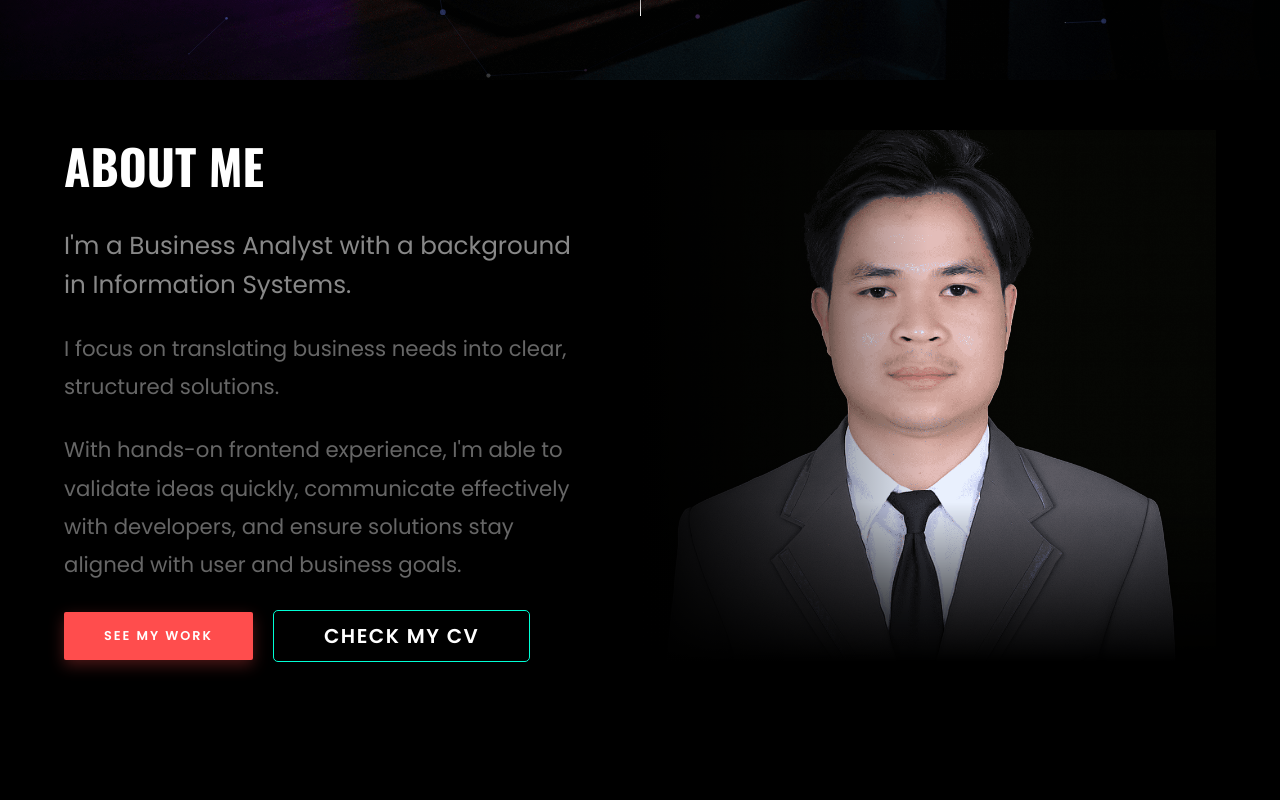
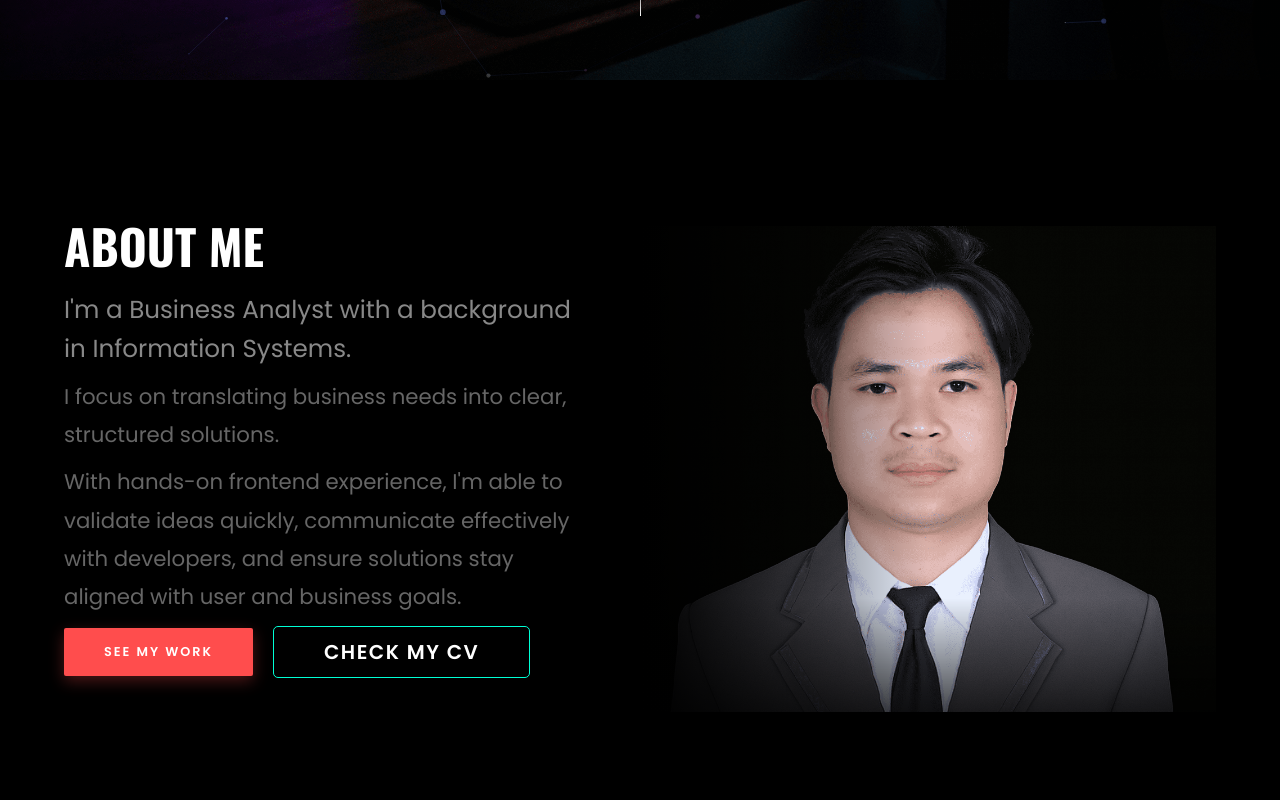
Before and after one commit to Creastein/portofolio, a Next.js app: page / in a window 1280 px wide. Shown: the part 720-1520 px from the top of the page. Built offline with nearby package versions, Linux system fonts and the light colour scheme; no server answers; a web font is replaced by a local one.

Commit message:
feat: Implement About and Hero sections with interactive and parallax features.

```diff
--- a/app/components/AboutSection.tsx
+++ b/app/components/AboutSection.tsx
@@ -1,30 +1,71 @@
 "use client";
 
+import { useEffect } from 'react';
 import Image from 'next/image';
 
 const basePath = process.env.NEXT_PUBLIC_BASE_PATH || '';
 
 export default function AboutSection() {
+    useEffect(() => {
+        const handleParallax = () => {
+            const scrollY = window.pageYOffset;
+            const aboutSection = document.querySelector('.about-section') as HTMLElement;
+
+            if (!aboutSection) return;
+
+            // Get section position relative to viewport
+            const sectionTop = aboutSection.offsetTop;
+            const sectionHeight = aboutSection.offsetHeight;
+            const windowHeight = window.innerHeight;
+
+            // Check if section is in view
+            if (scrollY + windowHeight > sectionTop && scrollY < sectionTop + sectionHeight) {
+                const elements = document.querySelectorAll('.about-section [data-parallax]');
+
+                elements.forEach(el => {
+                    const htmlEl = el as HTMLElement;
+                    const speed = parseFloat(htmlEl.dataset.parallax || '0.1');
+
+                    // Calculate relative scroll from when section enters view
+                    // We largely want the effect to be subtle and relative to the section's position
+                    // Using (scrollY - sectionTop) ensures the transform is 0 when scroll is exactly at section top
+                    // but we might want it relative to center. Let's stick to a simple translation
+                    // based on global scroll but dampened, or relative to section start.
+
+                    // Using global scrollY like HeroSection for consistent feel,
+                    // but subtracting a base value so they don't start wildly shifted.
+                    // We'll subtract sectionTop so the shift starts from 0 when we reach the section.
+
+                    const yPos = -((scrollY - sectionTop) * speed);
+                    htmlEl.style.transform = `translateY(${yPos}px)`;
+                });
+            }
+        };
+
+        window.addEventListener('scroll', handleParallax, { passive: true });
+        return () => window.removeEventListener('scroll', handleParallax);
+    }, []);
+
     return (
         <section id="about" className="section about-section">
             <div className="container">
                 <div className="about-grid">
                     <div className="about-content-wrapper fade-in stagger-2">
-                        <div className="section-header text-left">
+                        <div className="section-header text-left" data-parallax="0.1">
                             <h2>ABOUT ME</h2>
                         </div>
                         <div className="about-text">
-                            <p className="lead">I'm a Business Analyst with a background in Information Systems.</p>
-                            <p>I focus on translating business needs into clear, structured solutions.</p>
-                            <p>With hands-on frontend experience, I'm able to validate ideas quickly, communicate effectively with developers, and ensure solutions stay aligned with user and business goals.</p>
+                            <p className="lead" data-parallax="0.08">I'm a Business Analyst with a background in Information Systems.</p>
+                            <p data-parallax="0.06">I focus on translating business needs into clear, structured solutions.</p>
+                            <p data-parallax="0.04">With hands-on frontend experience, I'm able to validate ideas quickly, communicate effectively with developers, and ensure solutions stay aligned with user and business goals.</p>
 
-                            <div className="about-actions mt-4">
+                            <div className="about-actions mt-4" data-parallax="0.02">
                                 <a href="#works" className="btn btn-accent">SEE MY WORK</a>
                                 <a href="https://drive.google.com/file/d/1xRCIwlYaiQf54mUorn8-TAfmTBL_MXBq/view?usp=sharing" target="_blank" className="btn btn-glitch" data-text="CHECK MY CV">CHECK MY CV</a>
                             </div>
                         </div>
                     </div>
-                    <div className="about-image fade-in stagger-1">
+                    <div className="about-image fade-in stagger-1" data-parallax="0.12">
                         <div className="image-overlay-gradient"></div>
                         <div style={{ position: 'relative', width: '100%', height: '100%', minHeight: '400px' }}>
                             <Image
--- a/app/components/HeroSection.tsx
+++ b/app/components/HeroSection.tsx
@@ -41,7 +41,14 @@ export default function HeroSection() {
                 const htmlEl = el as HTMLElement;
                 const speed = parseFloat(htmlEl.dataset.parallax || '0.5');
                 const yPos = -(scrollY * speed);
-                htmlEl.style.backgroundPositionY = `calc(center + ${yPos}px)`;
+
+                // If it's the background section
+                if (htmlEl.classList.contains('hero-section')) {
+                    htmlEl.style.backgroundPositionY = `calc(center + ${yPos}px)`;
+                } else {
+                    // For text elements
+                    htmlEl.style.transform = `translateY(${yPos}px)`;
+                }
             });
         };
 
@@ -101,13 +108,13 @@ export default function HeroSection() {
                 <div id="particles-js"></div>
                 <div className="hero-overlay"></div>
                 <div className="container hero-content">
-                    <span className="subtitle hero-item stagger-1">BUSINESS ANALYST & DEVELOPER</span>
-                    <h1 className="hero-item stagger-2">
+                    <span className="subtitle hero-item stagger-1" data-parallax="0.2">BUSINESS ANALYST & DEVELOPER</span>
+                    <h1 className="hero-item stagger-2" data-parallax="0.1">
                         <span className="typewriter-text" data-text='["WEB & SYSTEM ANALYST", "PRODUCT ENGINEER"]'></span><span className="cursor">|</span>
                     </h1>
-                    <p className="hero-item stagger-3">I help turn business ideas into simple<br />and useful web experiences.</p>
+                    <p className="hero-item stagger-3" data-parallax="0.15">I help turn business ideas into simple<br />and useful web experiences.</p>
 
-                    <div className="social-icons hero-item stagger-4">
+                    <div className="social-icons hero-item stagger-4" data-parallax="0.05">
                         <a href="https://github.com/Creastein" className="magnetic-btn" target="_blank" aria-label="GitHub"><i className="fab fa-github"></i></a>
                         <a href="https://www.linkedin.com/in/welli-" className="magnetic-btn" target="_blank" aria-label="LinkedIn"><i className="fab fa-linkedin-in"></i></a>
                         <a href="https://www.instagram.com/_well07/" className="magnetic-btn" target="_blank" aria-label="Instagram"><i className="fab fa-instagram"></i></a>
```
